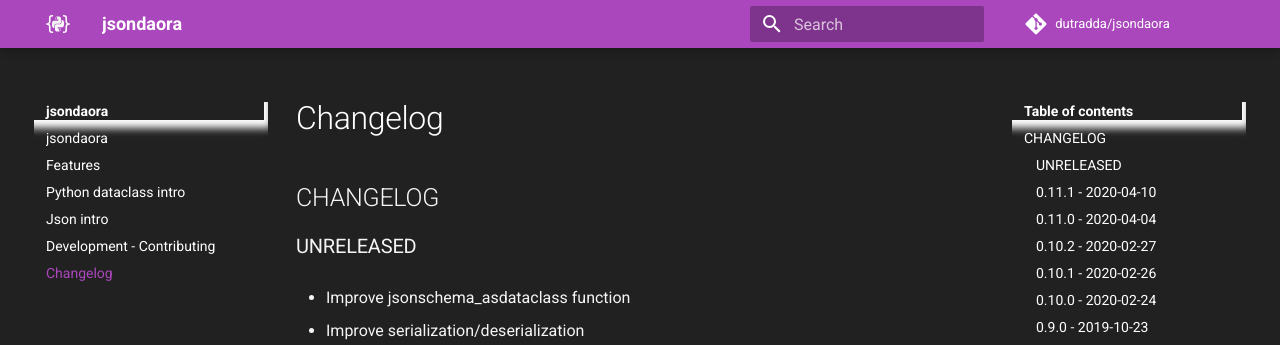
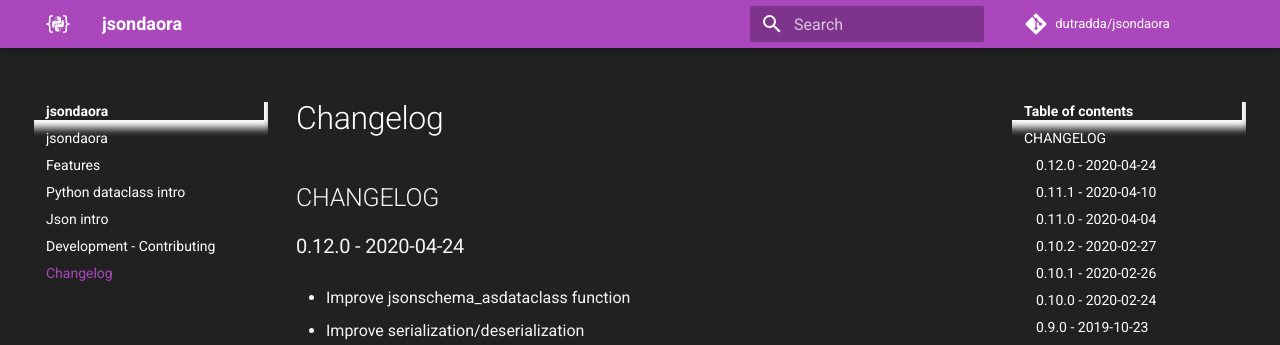
Before and after one commit to dutradda/jsondaora, an MkDocs documentation site: the page built from docs/changelog.md, in a window 1280 px wide and 900 px high. Shown: the top 345 px of the window. Built offline with MkDocs 1.6.1 and Material for MkDocs 9.7.7, drawn with Linux system fonts in a browser that asks for light colours; comment, search, counter and statistics services are not loaded.

Commit message:
Update CHANGELOG

```diff
--- a/docs/changelog.md
+++ b/docs/changelog.md
@@ -1,6 +1,6 @@
 ## CHANGELOG
 
-### UNRELEASED
+### 0.12.0 - 2020-04-24
 
  - Improve jsonschema_asdataclass function
 
```
Also changed, not shown: CHANGELOG.md (+1 -1 lines).
